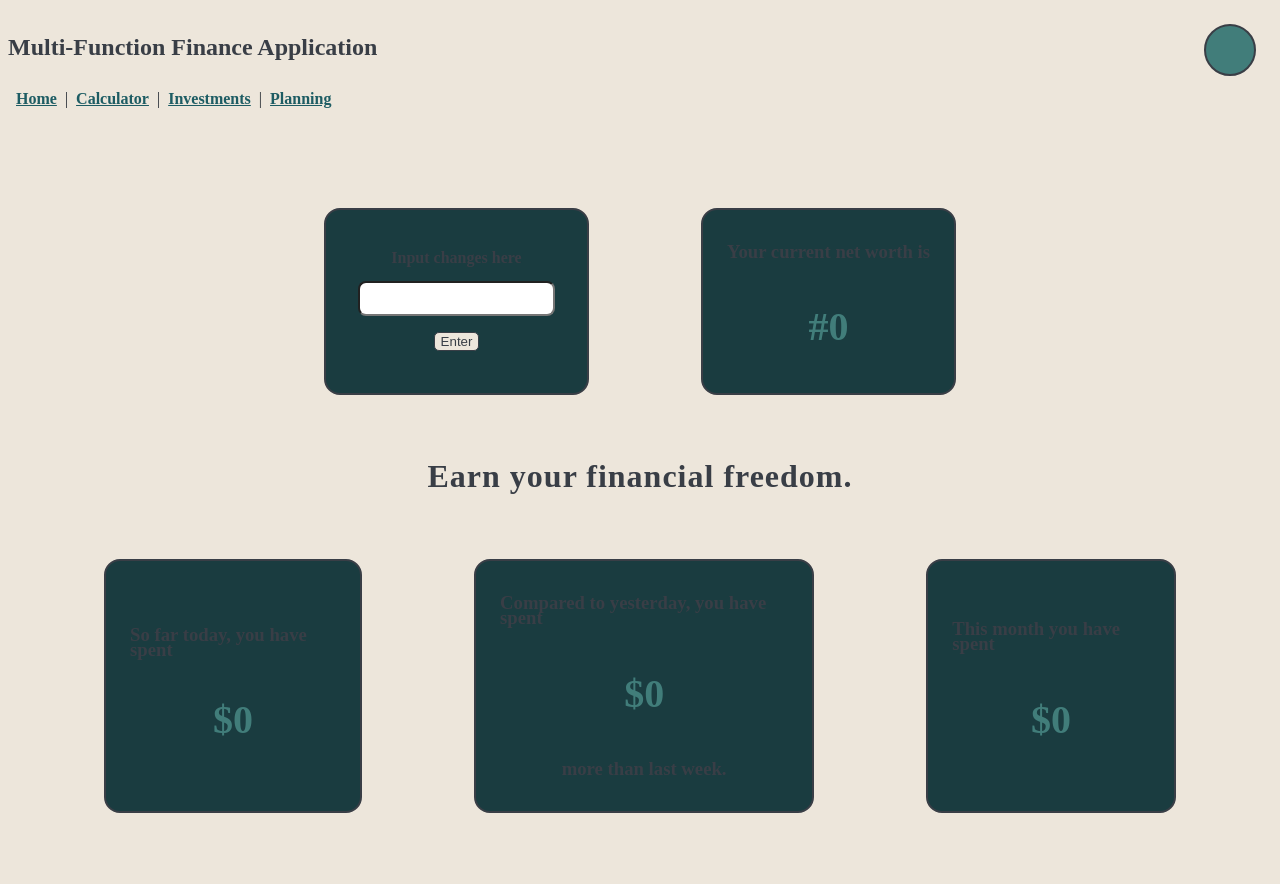
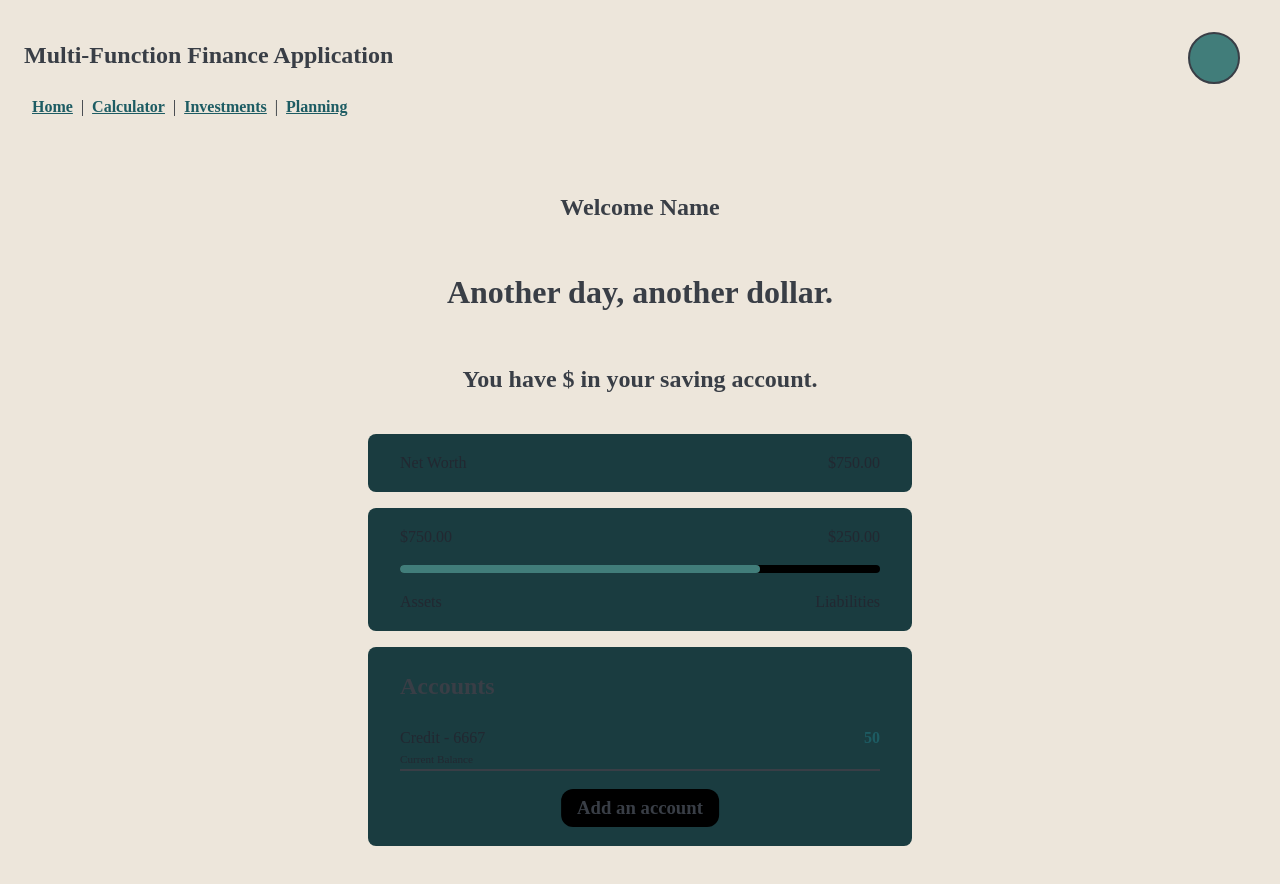
Before and after one commit to surgosan/finance-calculator, a Vue app in the folder client/: page / in a window 1280 px wide. Shown: the top 884 px of the page. After the commit the page ends 862 px from the top, so only its background shows below. Built offline with nearby package versions, Linux system fonts and the light colour scheme.

Commit message:
Restarted Home Design

```diff
--- a/client/src/App.vue
+++ b/client/src/App.vue
@@ -17,7 +17,10 @@
     </div>
 
   </nav>
-  <router-view id="view"/>
+
+  <main>
+    <router-view/>
+  </main>
 </template>
 
 <style scoped>
@@ -45,8 +48,13 @@
     margin-top: 1rem;
   }
 
-  #view {
-    flex-grow: 1;
+  main {
+    width: 50dvw;
+    margin-top: 3rem;
+    align-self: center;
+    display: flex;
+    flex-direction: column;
+    align-items: center;
   }
 </style>
 
--- a/client/src/assets/base.css
+++ b/client/src/assets/base.css
@@ -3,6 +3,7 @@
 /*	Light Variables*/
 	--light-background: #EDE6DB;
 	--light-background-2: #1A3C40;
+	--light-background-3: black;
 	--light-theme: #1D5C63;
 	--light-accent: #417D7A;
 	--light-text: #222831;
@@ -12,6 +13,7 @@
 /*	Dark Variables*/
 	--dark-background: #212121;
 	--dark-background-2: #323232;
+	--dark-background-3: #40444b;
 	--dark-theme: #0D7377;
 	--dark-accent: #14FFEC;
 	--dark-text: #EDE6DB;
@@ -22,6 +24,7 @@
 :root {
 	--background: var(--light-background);
 	--background-2: var(--light-background-2);
+	--background-3: var(--light-background-3);
 	--theme: var(--light-theme);
 	--accent: var(--light-accent);
 	--text: var(--light-text);
@@ -33,6 +36,7 @@
 	:root{
 		--background: var(--dark-background);
 		--background-2: var(--dark-background-2);
+		--background-3: var(--dark-background-3);
 		--theme: var(--dark-theme);
 		--accent: var(--dark-accent);
 		--text: var(--dark-text);
--- a/client/src/assets/main.css
+++ b/client/src/assets/main.css
@@ -13,6 +13,7 @@
     min-height: 95dvh;
     display: flex;
     flex-direction: column;
+    margin: 1rem;
 }
 
 .row {
--- /dev/null
+++ b/client/src/components/account_balance.vue
@@ -0,0 +1,46 @@
+<script setup>
+import {computed, ref} from "vue";
+
+  const balance = ref(50);
+  const asset = ref(true);
+
+  const balanceClass = computed(() => {
+    return asset.value ? 'asset': "";
+  })
+
+//   If balance is +, green
+</script>
+
+<template>
+  <main>
+    <div class="row">
+      <p>Credit - 6667</p>
+      <div class="flex-spacer"></div>
+      <p :class="balanceClass" class="balance">{{ balance }}</p>
+    </div>
+    <p class="smaller">Current Balance</p>
+  </main>
+</template>
+
+<style scoped>
+  main {
+    border-bottom: solid 2px var(--header);
+
+  }
+
+  main p {
+    margin: 0;
+  }
+
+  .smaller {
+    font-size: .7rem;
+  }
+
+  .asset {
+    color: var(--theme);
+  }
+
+  .balance {
+    font-weight: bold;
+  }
+</style>
--- a/client/src/views/HomeView.vue
+++ b/client/src/views/HomeView.vue
@@ -1,48 +1,60 @@
 <template>
 
-  <div class="cards">
-    <div class="row">
+  <h2>Welcome Name</h2>
 
-      <div class="easyInput cards_item">
-        <label for="ezInput">Input changes here</label>
-        <input id="ezInput" type="number">
-        <button type="submit">Enter</button>
+  <h1>{{ quote_tile }}</h1>
+
+<!--  v-if savings exists-->
+  <h2>You have $ in your saving account.</h2>
+
+  <div class="net_worth section">
+      <header class="row">
+        <p>Net Worth</p>
+        <div class="flex-spacer"></div>
+        <p>$750.00</p>
+      </header>
   </div>
 
-      <div class="net_worth_card cards_item">
-        <h3>Your current net worth is</h3>
-        <h2 class="card_price">#0</h2>
-      </div>
+  <div class="assets_to_liability section">
+      <main>
+        <div class="row">
+          <p>$750.00</p>
+          <div class="flex-spacer"></div>
+          <p>$250.00</p>
         </div>
 
+          <span class="bar_container bar">
+            <span id="assets_bar" class="bar"></span>
+          </span>
+
           <div class="row">
-      <h1 id="quote"> {{ quote_tile }} </h1>
+            <p>Assets</p>
+            <div class="flex-spacer"></div>
+            <p>Liabilities</p>
+          </div>
+      </main>
   </div>
 
-    <div class="row">
-      <div class="todays_spending cards_item">
-        <h3>So far today, you have spent</h3>
-        <h1 class="card_price">$0</h1>
-      </div>
+  <div class="accounts section">
+    <h2>Accounts</h2>
 
-      <div class="week_comparison cards_item">
-        <h3>Compared to yesterday, you have spent</h3>
-        <h2 class="card_price">$0</h2>
-        <h3>more than last week.</h3>
-      </div>
+    <account_balance/>
 
-      <div class="montly_spending cards_item">
-        <h3>This month you have spent</h3>
-        <h2 class="card_price">$0</h2>
-      </div>
-    </div>
+    <h3 class="section_button">Add an account</h3>
   </div>
 </template>
 
 <script setup>
 import {onMounted, ref} from "vue";
+import Account_balance from "@/components/account_balance.vue";
 
-const quotes = ["Take control over your finances.", "Earn your financial freedom.", "If not you ... then who?", "Another day, another dollar."];
+const quotes = ["Take control over your finances.",
+    "Earn your financial freedom.",
+    "If not you ... then who?", "Another day, another dollar.",
+    "Prove them wrong.",
+    "Being kind can go a long way.",
+    "An investment in knowledge pays the best interest.",
+    "Pay it forward."];
 
   const quote_tile = ref("");
 
@@ -55,44 +67,35 @@ const quotes = ["Take control over your finances.", "Earn your financial freedom
 </script>
 
 <style scoped>
-
-.row {
-  flex-grow: 1;
-  line-height: .8;
-  gap: 1rem;
+  .section {
+    width: 75%;
+    padding: 0 2rem;
+    margin-top: 1rem;
+    background: var(--background-2);
+    border-radius: .5rem;
   }
 
-.cards {
-  display: flex;
-  flex-direction: column;
-  margin: 3rem;
-  align-items: center;
+  .section_button {
+    cursor: pointer;
+    width: fit-content;
+    background: var(--background-3);
+    padding: .25rem 1rem;
+    border-radius: .75rem;
+    text-align: right;
+    margin-left: 50%;
+    transform: translate(-50%);
   }
 
-.cards_item {
-  margin: 3rem;
-  background: var(--background-2);
-  padding: 1rem 1.5rem;
-  border: solid 2px var(--header);
-  border-radius: 1rem;
-  display: flex;
-  flex-direction: column;
-  justify-content: center;
-  align-items: center;
+  .bar {
+    display: block;
+    width: 100%;
+    height: .5rem;
+    border-radius: .5rem;
+    background: var(--background-3);
   }
 
-.card_price {
-  color: var(--accent);
-  font-size: 2.5rem;
+  #assets_bar {
+    width: 75%;
+    background: var(--accent);
   }
-
-#quote {
-  letter-spacing: 1px;
-}
-
-label[for='ezInput'] {
-  font-size: 1rem;
-  font-weight: bold;
-}
-
 </style>
```
Also changed, not shown: 1 other file (tests, documents, lock files or other folders). Lines whose indentation alone changed are shown as unchanged.
